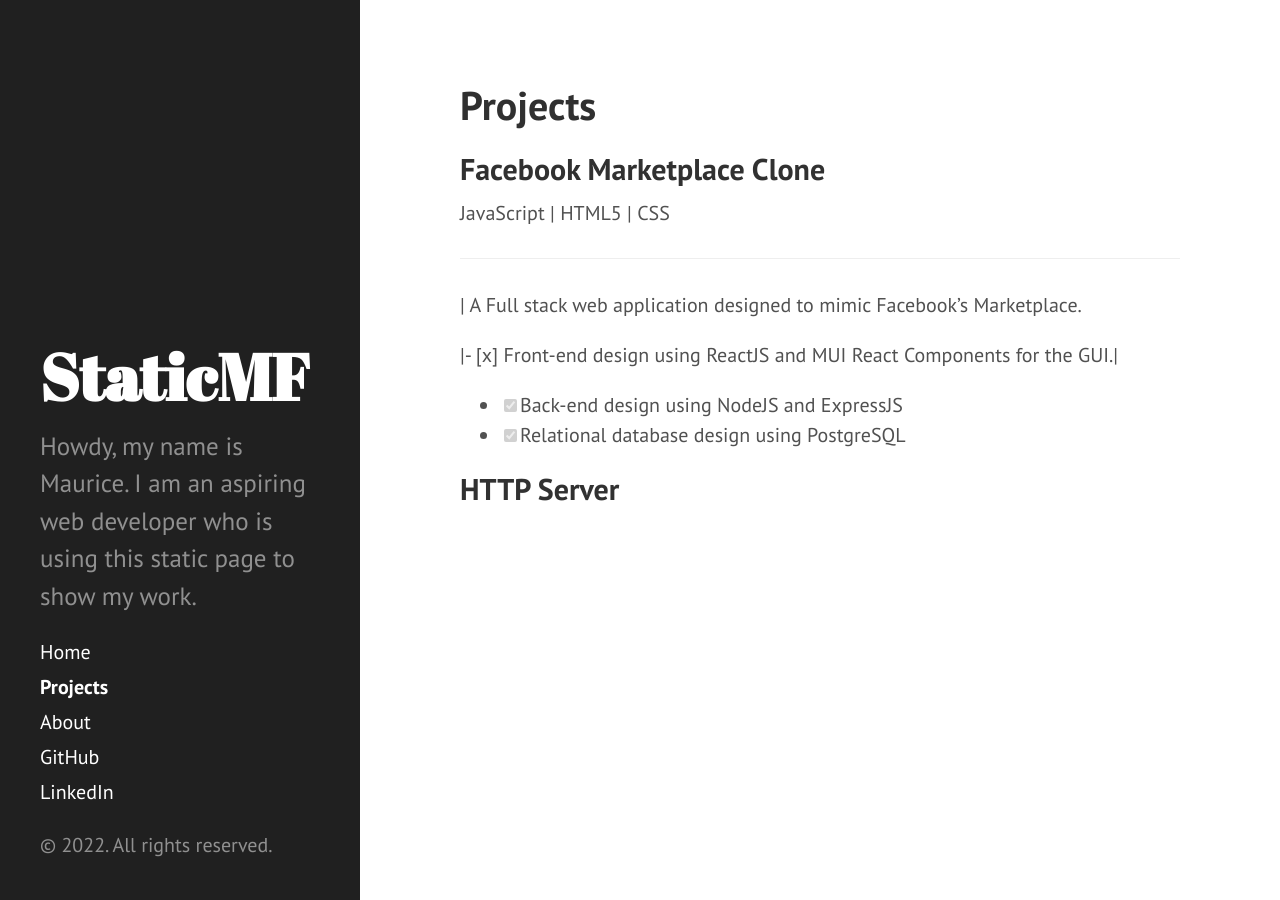
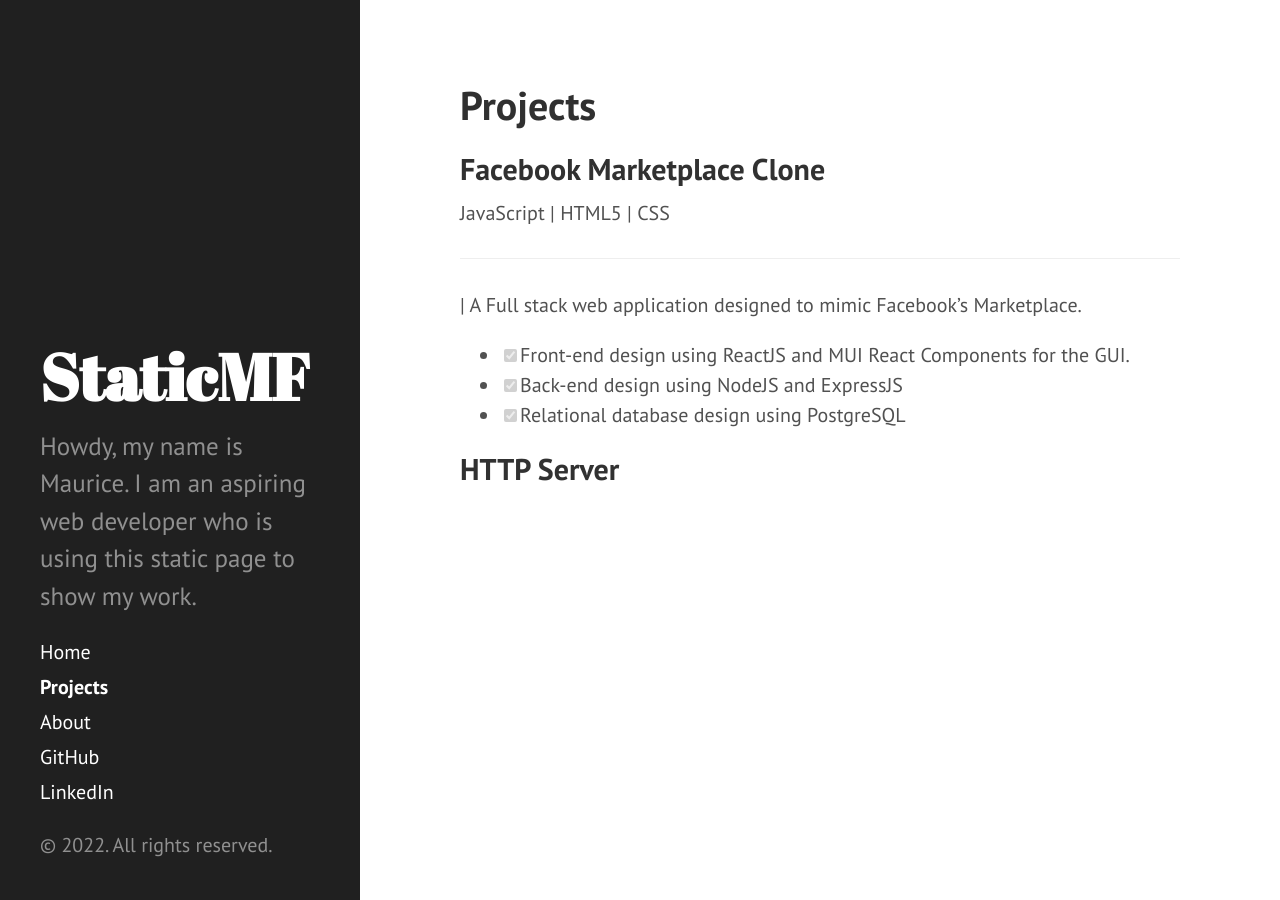
Before and after one commit to Maudi84/static_mf, a Jekyll site: the page built from Projects.md, in a window 1280 px wide. Built offline with Jekyll 4.4.1, drawn with Linux system fonts in a browser that asks for light colours.

```diff
--- a/Projects.md
+++ b/Projects.md
@@ -11,7 +11,7 @@ JavaScript | HTML5 | CSS
 ***
 | A Full stack web application designed to mimic Facebook's Marketplace.
 
-|- [x] Front-end design using ReactJS and MUI React Components for the GUI.|
+- [x] Front-end design using ReactJS and MUI React Components for the GUI.
 - [x] Back-end design using NodeJS and ExpressJS
 - [x] Relational database design using PostgreSQL
 
```
